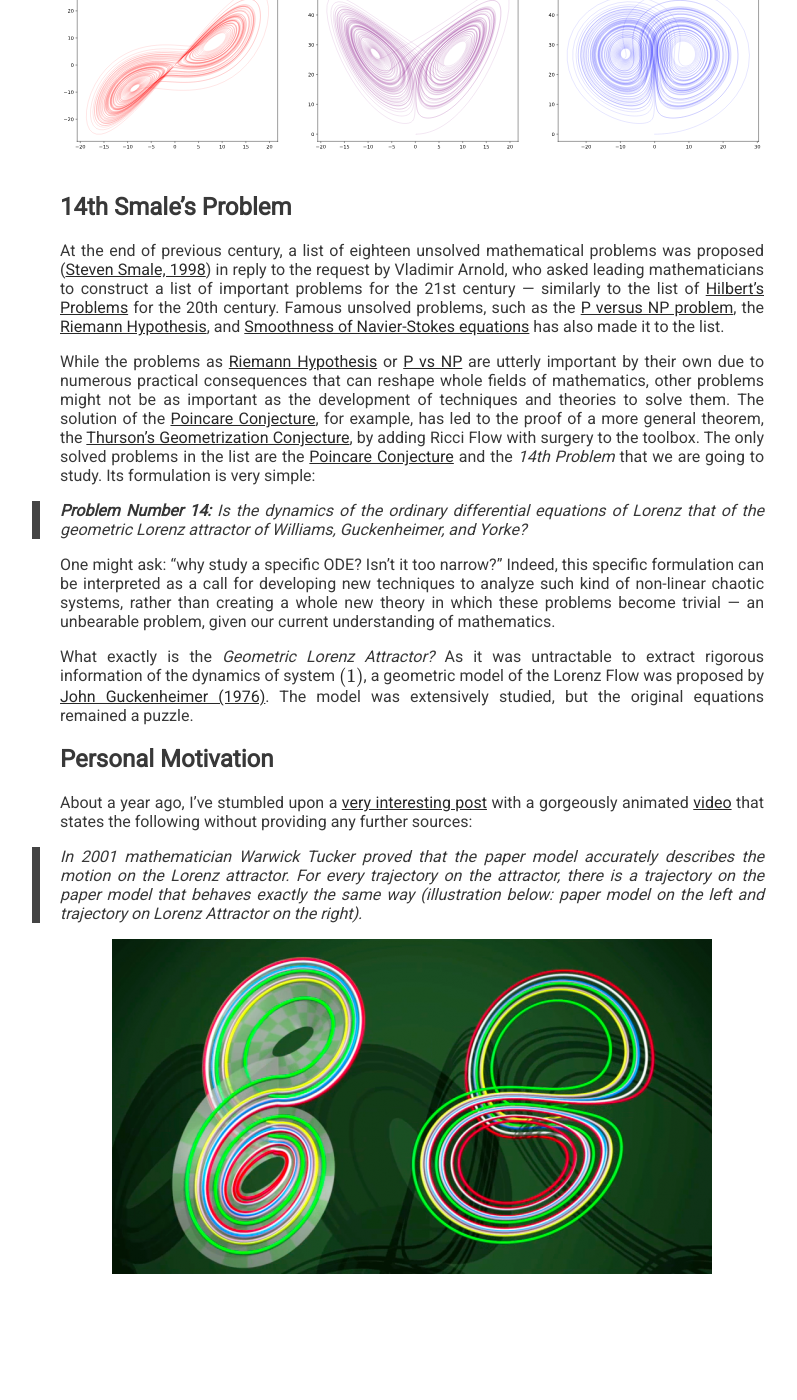
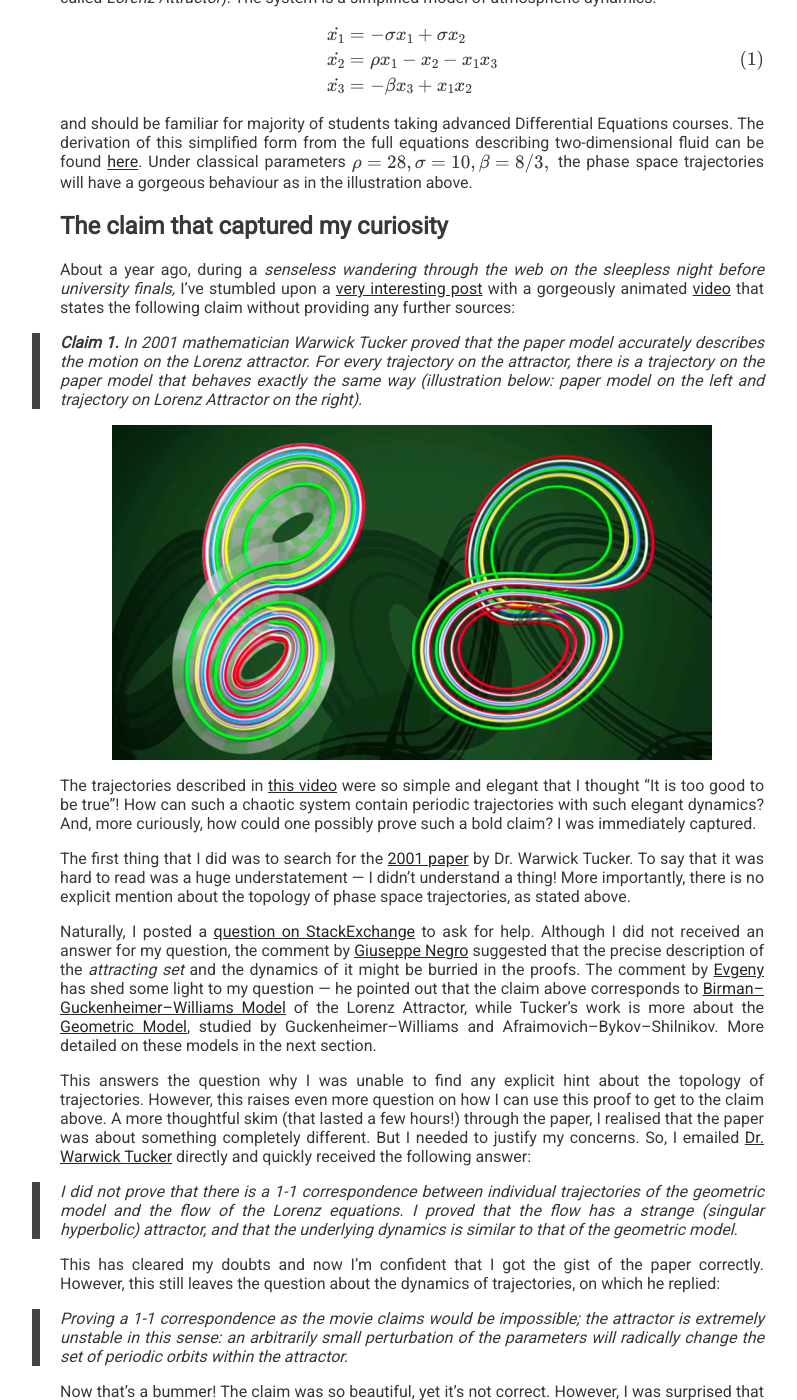
Before and after one commit to hav4ik/hav4ik.github.io, a Jekyll site: the page built from articles/_posts/2019-01-07-lorenz-attractor.md, in a window 1280 px wide and 1400 px high, scrolled down 729 px. Shown: the whole window, without its empty margins (228-1025 px from the left). Built offline with Jekyll 4.4.1, drawn with Linux system fonts in a browser that asks for light colours; nearby versions of some CDN libraries; formulas are drawn with MathJax 3; comment, search, counter and statistics services are not loaded; some of the changed text lies outside the part shown.

Commit message:
added section about backstory

```diff
--- a/articles/_posts/2019-01-07-lorenz-attractor.md
+++ b/articles/_posts/2019-01-07-lorenz-attractor.md
@@ -18,7 +18,12 @@ comments: true
 
 ## The Lorenz System
 
-The [Lorenz System][lorenz-attractor] with specific parameter values studied by [Edward Lorenz (1963)][lorenz-paper] is a classical textbook example of a nonlinear system of ODE that behaves [chaotically][chaos-theory] (arbitrary close particles will diverge exponentially fast through time) and [attracting][attractor] (particles will end up in a bounded set). The system is a simplified model of atmospheric dynamics:
+{% capture imblock1 %}
+    {{ site.url }}/articles/images/2019-01-07-lorenz-attractor/test.svg
+{% endcapture %}
+{% include gallery images=imblock1 cols=1 %}
+
+The [Lorenz System][lorenz-attractor] with specific parameter values studied by [Edward Lorenz (1963)][lorenz-paper] is a classical textbook example of a nonlinear system of ODE that behaves [chaotically][chaos-theory] (arbitrary close particles will diverge exponentially fast through time) and [attracting][attractor] (particles will end up in a bounded set, called *Lorenz Attractor*). The system is a simplified model of atmospheric dynamics:
 
 $$
 \begin{equation}
@@ -32,23 +37,74 @@ $$
 \end{equation}
 $$
 
-and should be familiar for majority of students taking advanced Differential Equations courses. Under classical parameters $$\rho = 28, \sigma = 10, \beta = 8/3,\,$$ the phase space trajectories will have a gorgeous behaviour as in the illustration below.
-
-{% capture imblock1 %}
-    {{ site.url }}/articles/images/2019-01-07-lorenz-attractor/test.svg
-{% endcapture %}
-{% include gallery images=imblock1 cols=1 %}
+and should be familiar for majority of students taking advanced Differential Equations courses.
+The derivation of this simplified form from the full equations describing two-dimensional fluid can be found [here][lorenz-system-derivation].
+Under classical parameters $$\rho = 28, \sigma = 10, \beta = 8/3,\,$$ the phase space trajectories will have a gorgeous behaviour as in the illustration above.
 
 [smales-problems]: https://en.wikipedia.org/wiki/Smale%27s_problems
 [attractor]: https://en.wikipedia.org/wiki/Attractor
 [chaos-theory]: https://en.wikipedia.org/wiki/Chaos_theory
 [lorenz-attractor]: https://en.wikipedia.org/wiki/Lorenz_system
 [lorenz-paper]: https://journals.ametsoc.org/doi/10.1175/1520-0469%281963%29020%3C0130%3ADNF%3E2.0.CO%3B2
+[lorenz-system-derivation]: http://mathworld.wolfram.com/LorenzAttractor.html
 
 
 
 
-## 14th Smale's Problem
+## The claim that captured my curiosity
+
+About a year ago, during a *senseless wandering through the web on the sleepless night before university finals,* I've stumbled upon a [very interesting post][original-post] with a gorgeously animated [video][video] that states the following claim without providing any further sources:
+
+> **Claim 1.** In 2001 mathematician Warwick Tucker proved that the paper model accurately describes the motion on the Lorenz attractor. For every trajectory on the attractor, there is a trajectory on the paper model that behaves exactly the same way (illustration below: paper model on the left and trajectory on Lorenz Attractor on the right).
+
+<center>
+<img src="{{ site.url }}/articles/images/2019-01-07-lorenz-attractor/trajectories.png"/>
+</center>
+
+The trajectories described in [this video][video] were so simple and elegant that I thought "It is too good to be true"!
+How can such a chaotic system contain periodic trajectories with such elegant dynamics? And, more curiously, how could one possibly prove such a bold claim?
+I was immediately captured.
+
+The first thing that I did was to search for the [2001 paper][2001paper] by Dr. Warwick Tucker.
+To say that it was hard to read was a huge understatement &mdash; I didn't understand a thing!
+More importantly, there is no explicit mention about the topology of phase space trajectories, as stated above.
+
+Naturally, I posted a [question on StackExchange][stackquestion] to ask for help. Although I did not received an answer for my question, the comment by [Giuseppe Negro][giuseppe-negro] suggested that the precise description of the *attracting set* and the dynamics of it might be burried in the proofs.
+The comment by [Evgeny][evgeny] has shed some light to my question &mdash; he pointed out that the claim above corresponds to [Birman&ndash;Guckenheimer&ndash;Williams Model][bgw-model] of the Lorenz Attractor, while Tucker's work is more about the [Geometric Model][geom-model], studied by Guckenheimer&ndash;Williams and Afraimovich&ndash;Bykov&ndash;Shilnikov. More detailed on these models in the next section.
+
+This answers the question why I was unable to find any explicit hint about the topology of trajectories. However, this raises even more question on how I can use this proof to get to the claim above.
+A more thoughtful skim (that lasted a few hours!) through the paper, I realised that the paper was about something completely different. But I needed to justify my concerns.
+So, I emailed [Dr. Warwick Tucker][warwick-tucker] directly and quickly received the following answer:
+
+> I did not prove that there is a 1-1 correspondence between individual
+trajectories of the geometric model and the flow of the Lorenz
+equations. I proved that the flow has a strange (singular hyperbolic)
+attractor, and that the underlying dynamics is similar to that of the
+geometric model.
+
+This has cleared my doubts and now I'm confident that I got the gist of the paper correctly. However, this still leaves the question about the dynamics of trajectories, on which he replied:
+
+> Proving a 1-1 correspondence as the movie claims would be impossible;
+the attractor is extremely unstable in this sense: an arbitrarily small
+perturbation of the parameters will radically change the set of periodic
+orbits within the attractor.
+
+Now that's a bummer! The claim was so beautiful, yet it's not correct. However, I was surprised that such a simple-looking system as the *Lorenz System* is in the list of important unsolved math problems of current century. So I decided to dig deeper into this problem (yup, I'm attracted to cool names and cool visuals).
+
+[original-post]: http://www.chaos-math.org/en/chaos-vii-strange-attractors
+[video]: https://www.youtube.com/watch?v=Rz2yEMeKZuE&feature=youtu.be&t=9m18s
+[2001paper]: https://www.researchgate.net/profile/Warwick_Tucker/publication/220104401_A_rigorous_ODE_Solver_and_Smale%27s_14th_problem/links/54ba43650cf29e0cb049da3f/A-rigorous-ODE-Solver-and-Smales-14th-problem.pdf
+[stackquestion]: https://math.stackexchange.com/questions/2798600/lorenz-attractor-its-geometric-model-and-14th-smales-problem
+[giuseppe-negro]: https://math.stackexchange.com/users/8157/giuseppe-negro
+[evgeny]: https://math.stackexchange.com/users/87697/evgeny
+[bgw-model]: http://www.scholarpedia.org/article/Chaos_topology#Templates
+[geom-model]: http://w3.impa.br/~viana/out/lsa.pdf
+[warwick-tucker]: http://www2.math.uu.se/~warwick/CAPA/warwick/warwick.html
+
+
+
+
+## The 14th Smale's Problem
 
 At the end of previous century, a list of eighteen unsolved mathematical problems was proposed ([Steven Smale, 1998][smales-problems-original]) in reply to the request by Vladimir Arnold, who asked leading mathematicians to construct a list of important problems for the 21st century &mdash; similarly to the list of [Hilbert's Problems][hilbert-problems] for the 20th century. Famous unsolved problems, such as the [P versus NP problem][p-vs-np], the [Riemann Hypothesis][RH], and [Smoothness of Navier-Stokes equations][navier-stokes] has also made it to the list.
 
@@ -56,9 +112,7 @@ While the problems as [Riemann Hypothesis][RH] or [P vs NP][p-vs-np] are utterly
 
 > **Problem Number 14:**  Is the dynamics of the ordinary differential equations of Lorenz that of the geometric Lorenz attractor of Williams, Guckenheimer, and Yorke?
 
-One might ask: "why study a specific ODE? Isn't it too narrow?" Indeed, this specific formulation can be interpreted as a call for developing new techniques to analyze such kind of non-linear chaotic systems, rather than creating a whole new theory in which these problems become trivial &mdash; an unbearable problem, given our current understanding of mathematics.
-
-What exactly is the *Geometric Lorenz Attractor?* As it was untractable to extract rigorous information of the dynamics of system \eqref{eq:lorenzsys}, a geometric model of the Lorenz Flow was proposed by [John Guckenheimer (1976)][geometric-model]. The model was extensively studied, but the original equations remained a puzzle.
+I will describe the geometric model more detailed in the next section. Now, one might ask: "why study a specific ODE? Isn't it too narrow?" Indeed, this specific formulation can be interpreted as a call for developing new techniques to analyze such kind of non-linear chaotic systems, rather than creating a whole new theory in which these problems become trivial &mdash; an unbearable problem, given our current understanding of mathematics.
 
 [p-vs-np]: https://en.wikipedia.org/wiki/P_versus_NP_problem
 [poincare-conj]: https://en.wikipedia.org/wiki/Poincar%C3%A9_conjecture
@@ -67,20 +121,13 @@ What exactly is the *Geometric Lorenz Attractor?* As it was untractable to extra
 [navier-stokes]: https://en.wikipedia.org/wiki/Navier%E2%80%93Stokes_equations
 [smales-problems-original]: https://www6.cityu.edu.hk/ma/doc/people/smales/pap104.pdf
 [hilbert-problems]: https://en.wikipedia.org/wiki/Hilbert%27s_problems
-[geometric-model]: https://authors.library.caltech.edu/25053/25/Hopfch12-references-index.pdf
 
 
 
 
-## Personal Motivation
+## The Geometric Model, and the Knot Model
 
-About a year ago, I've stumbled upon a [very interesting post][original-post] with a gorgeously animated [video][video] that states the following without providing any further sources:
+What exactly is the *Geometric Lorenz Attractor* in the *Problem 14 formulation* in previous section?
+As it was untractable to extract rigorous information of the dynamics of system \eqref{eq:lorenzsys}, a geometric model of the Lorenz Flow was proposed by [John Guckenheimer (1976)][geometric-model]. The model was extensively studied, but the original equations remained a puzzle.
 
-> In 2001 mathematician Warwick Tucker proved that the paper model accurately describes the motion on the Lorenz attractor. For every trajectory on the attractor, there is a trajectory on the paper model that behaves exactly the same way (illustration below: paper model on the left and trajectory on Lorenz Attractor on the right).
-
-<center>
-<img src="{{ site.url }}/articles/images/2019-01-07-lorenz-attractor/trajectories.png"/>
-</center>
-
-[original-post]: http://www.chaos-math.org/en/chaos-vii-strange-attractors
-[video]: https://www.youtube.com/watch?v=Rz2yEMeKZuE&feature=youtu.be&t=9m18s
+[geometric-model]: https://authors.library.caltech.edu/25053/25/Hopfch12-references-index.pdf
```
